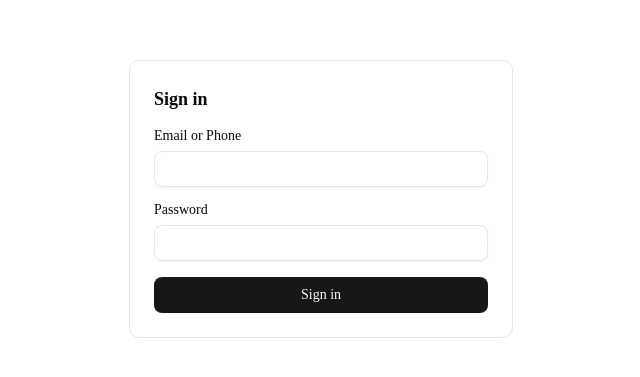
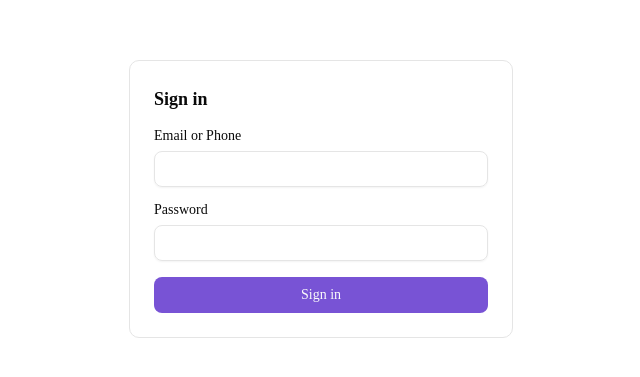
Before and after one commit to afnan-mahmud/automobile, a Next.js app: page /login in a window 1280 px wide. Shown: the part 201-578 px from the top of the page, without its empty margins (319-959 px from the left). Built offline with nearby package versions, Linux system fonts and the light colour scheme.

Commit message:
style: rewrite theme tokens for dark purple palette + success/warning colors

```diff
--- a/app/globals.css
+++ b/app/globals.css
@@ -27,6 +27,8 @@
   --color-input: var(--input);
   --color-border: var(--border);
   --color-destructive: var(--destructive);
+  --color-success: var(--success);
+  --color-warning: var(--warning);
   --color-accent-foreground: var(--accent-foreground);
   --color-accent: var(--accent);
   --color-muted-foreground: var(--muted-foreground);
@@ -55,7 +57,7 @@
   --card-foreground: oklch(0.145 0 0);
   --popover: oklch(1 0 0);
   --popover-foreground: oklch(0.145 0 0);
-  --primary: oklch(0.205 0 0);
+  --primary: oklch(0.55 0.19 292);
   --primary-foreground: oklch(0.985 0 0);
   --secondary: oklch(0.97 0 0);
   --secondary-foreground: oklch(0.205 0 0);
@@ -64,18 +66,20 @@
   --accent: oklch(0.97 0 0);
   --accent-foreground: oklch(0.205 0 0);
   --destructive: oklch(0.577 0.245 27.325);
+  --success: oklch(0.6 0.14 155);
+  --warning: oklch(0.7 0.15 80);
   --border: oklch(0.922 0 0);
   --input: oklch(0.922 0 0);
   --ring: oklch(0.708 0 0);
-  --chart-1: oklch(0.87 0 0);
-  --chart-2: oklch(0.556 0 0);
-  --chart-3: oklch(0.439 0 0);
-  --chart-4: oklch(0.371 0 0);
-  --chart-5: oklch(0.269 0 0);
+  --chart-1: oklch(0.7 0.12 180);
+  --chart-2: oklch(0.78 0.15 80);
+  --chart-3: oklch(0.55 0.19 292);
+  --chart-4: oklch(0.7 0.15 340);
+  --chart-5: oklch(0.65 0.15 230);
   --radius: 0.625rem;
   --sidebar: oklch(0.985 0 0);
   --sidebar-foreground: oklch(0.145 0 0);
-  --sidebar-primary: oklch(0.205 0 0);
+  --sidebar-primary: oklch(0.55 0.19 292);
   --sidebar-primary-foreground: oklch(0.985 0 0);
   --sidebar-accent: oklch(0.97 0 0);
   --sidebar-accent-foreground: oklch(0.205 0 0);
@@ -84,37 +88,69 @@
 }
 
 .dark {
-  --background: oklch(0.145 0 0);
+  --background: oklch(0.14 0.005 285);
   --foreground: oklch(0.985 0 0);
-  --card: oklch(0.205 0 0);
+  --card: oklch(0.19 0.006 285);
   --card-foreground: oklch(0.985 0 0);
-  --popover: oklch(0.205 0 0);
+  --popover: oklch(0.19 0.006 285);
   --popover-foreground: oklch(0.985 0 0);
-  --primary: oklch(0.922 0 0);
-  --primary-foreground: oklch(0.205 0 0);
-  --secondary: oklch(0.269 0 0);
+  --primary: oklch(0.62 0.19 292);
+  --primary-foreground: oklch(0.985 0 0);
+  --secondary: oklch(0.24 0.01 285);
   --secondary-foreground: oklch(0.985 0 0);
-  --muted: oklch(0.269 0 0);
-  --muted-foreground: oklch(0.708 0 0);
-  --accent: oklch(0.269 0 0);
+  --muted: oklch(0.24 0.01 285);
+  --muted-foreground: oklch(0.65 0.01 285);
+  --accent: oklch(0.26 0.02 285);
   --accent-foreground: oklch(0.985 0 0);
-  --destructive: oklch(0.704 0.191 22.216);
-  --border: oklch(1 0 0 / 10%);
-  --input: oklch(1 0 0 / 15%);
-  --ring: oklch(0.556 0 0);
-  --chart-1: oklch(0.87 0 0);
-  --chart-2: oklch(0.556 0 0);
-  --chart-3: oklch(0.439 0 0);
-  --chart-4: oklch(0.371 0 0);
-  --chart-5: oklch(0.269 0 0);
-  --sidebar: oklch(0.205 0 0);
-  --sidebar-foreground: oklch(0.985 0 0);
-  --sidebar-primary: oklch(0.488 0.243 264.376);
+  --destructive: oklch(0.65 0.2 25);
+  --success: oklch(0.72 0.16 155);
+  --warning: oklch(0.78 0.15 80);
+  --border: oklch(1 0 0 / 8%);
+  --input: oklch(1 0 0 / 12%);
+  --ring: oklch(0.62 0.19 292 / 50%);
+  --chart-1: oklch(0.7 0.12 180);
+  --chart-2: oklch(0.78 0.15 80);
+  --chart-3: oklch(0.62 0.19 292);
+  --chart-4: oklch(0.7 0.15 340);
+  --chart-5: oklch(0.65 0.15 230);
+  --sidebar: oklch(0.12 0.006 285);
+  --sidebar-foreground: oklch(0.92 0 0);
+  --sidebar-primary: oklch(0.62 0.19 292);
   --sidebar-primary-foreground: oklch(0.985 0 0);
-  --sidebar-accent: oklch(0.269 0 0);
+  --sidebar-accent: oklch(0.22 0.01 285);
   --sidebar-accent-foreground: oklch(0.985 0 0);
-  --sidebar-border: oklch(1 0 0 / 10%);
-  --sidebar-ring: oklch(0.556 0 0);
+  --sidebar-border: oklch(1 0 0 / 8%);
+  --sidebar-ring: oklch(0.62 0.19 292 / 50%);
+}
+
+/*
+ * Forces the light-mode token values regardless of an ancestor `.dark`
+ * class. Used only by the public, no-login tracking page
+ * (app/track/[token]/tracking-view.tsx), which stays light/neutral even
+ * when staff have the dashboard in dark mode, since customers view it on
+ * arbitrary devices. Keeps the brand purple `--primary` either way.
+ */
+.force-light {
+  --background: oklch(1 0 0);
+  --foreground: oklch(0.145 0 0);
+  --card: oklch(1 0 0);
+  --card-foreground: oklch(0.145 0 0);
+  --popover: oklch(1 0 0);
+  --popover-foreground: oklch(0.145 0 0);
+  --primary: oklch(0.55 0.19 292);
+  --primary-foreground: oklch(0.985 0 0);
+  --secondary: oklch(0.97 0 0);
+  --secondary-foreground: oklch(0.205 0 0);
+  --muted: oklch(0.97 0 0);
+  --muted-foreground: oklch(0.556 0 0);
+  --accent: oklch(0.97 0 0);
+  --accent-foreground: oklch(0.205 0 0);
+  --destructive: oklch(0.577 0.245 27.325);
+  --success: oklch(0.6 0.14 155);
+  --warning: oklch(0.7 0.15 80);
+  --border: oklch(0.922 0 0);
+  --input: oklch(0.922 0 0);
+  --ring: oklch(0.708 0 0);
 }
 
 @layer base {
```
